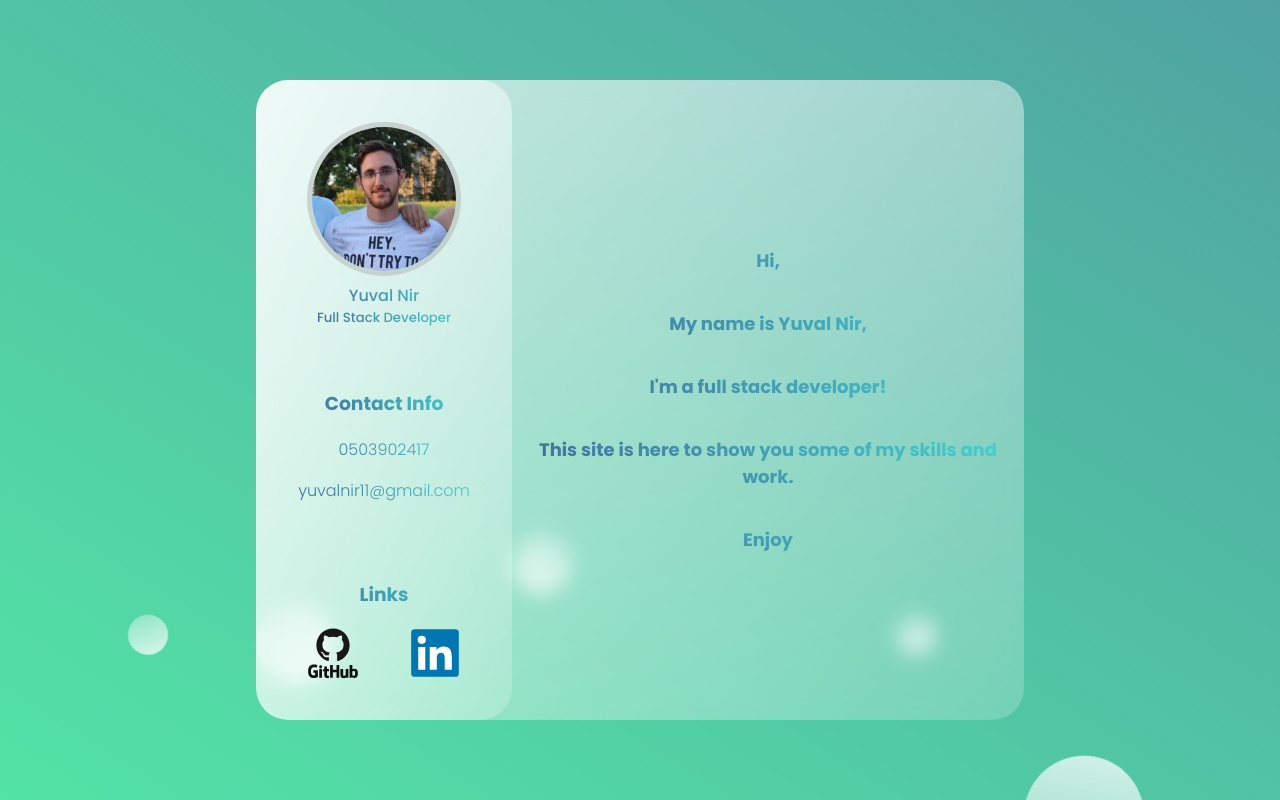
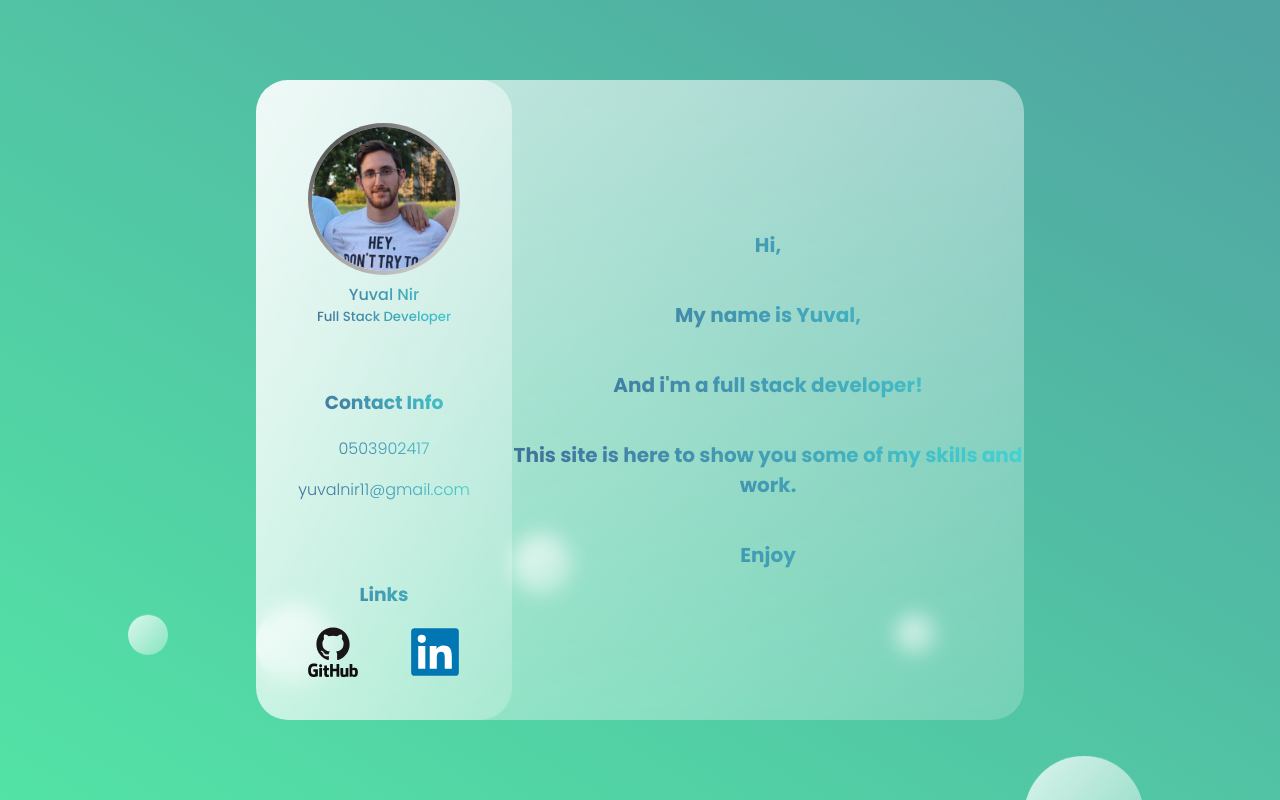
Before and after one commit to yuvalnir/myPortfolio, a React (Create React App) app: page / in a window 1280 px wide. Built offline with nearby package versions, Linux system fonts and the light colour scheme.

Commit message:
added intro animation and some more good stuff

```diff
--- a/src/App.css
+++ b/src/App.css
@@ -29,6 +29,13 @@
   100% {
     background-position: 0% 50%;
   }
+}
+
+.App h1 {
+  color: #426696;
+  background: -webkit-linear-gradient(45deg, #426696, #43d6d4);
+  -webkit-background-clip: text;
+  -webkit-text-fill-color: transparent;
 }
 
 .App h2, p {
@@ -84,8 +91,7 @@
   border-radius: 20px;
 } */
 
-.circle1, .circle2, .circle3, .circle4, .circle5, .circle6,
- .circle7, .circle8, .circle9, .circle10 {
+.circle-definition {
   background: white;
   background: linear-gradient(
     to right bottom,
@@ -187,8 +193,11 @@
 .user img {
   height: 9rem;
   width: 9rem;
-  border: 5px solid rgba(176, 177, 176, 0.5);
+  border: double 4px transparent;
   border-radius: 50%;
+  background-image: linear-gradient(white, white), radial-gradient(circle at top left, rgb(70, 69, 69),rgb(219, 219, 219));
+  background-origin: border-box;
+  background-clip: content-box, border-box;
 }
 
 .dashboard {
@@ -231,11 +240,11 @@ justify-content: space-evenly;
 
 @-webkit-keyframes circle {
   0%   { transform: translateY(0); }
-  100% { transform: translateY(-900px) rotate(600deg); }
+  100% { transform: translateY(-900px) /*rotate(600deg)*/; }
 }
 @keyframes circle {
   0%   { transform: translateY(0); }
-  100% { transform: translateY(-900px) rotate(600deg); }
+  100% { transform: translateY(-900px) /*rotate(600deg)*/; }
 }
 
 /* intro section */
@@ -248,7 +257,44 @@ justify-content: space-evenly;
 
 .intro h3 {
   font-weight: 600;
-  font-size: 18px;
+  font-size: 20px;
+}
+
+.intro-fade {
+  opacity: 0%;
+  position: relative;
+  -webkit-animation: words 2s ease-out;
+  animation:         words 2s ease-out;
+  animation-fill-mode: forwards;
+}
+
+.intro1 {
+  animation-delay: 0.25s;
+}
+
+.intro2 {
+  animation-delay: 0.5s;
+}
+
+.intro3 {
+  animation-delay: 0.75s;
+}
+
+.intro4 {
+  animation-delay: 1s;
+}
+
+.intro5 {
+  animation-delay: 1.25s;
+}
+
+@-webkit-keyframes words {
+  0% {bottom: -20px; opacity: 0%;}
+  100% {bottom: 0px; opacity: 100%;}
+}
+@keyframes words {
+  0% {bottom: -20px; opacity: 0%;}
+  100% {bottom: 0px; opacity: 100%;}
 }
 
 /* skill section */
@@ -263,6 +309,106 @@ justify-content: space-evenly;
 .skill-icon {
 padding: 20px;
 }
+
+/* projects section */
+
+.projects {
+  height: 80vh;
+  display: flex;
+  flex-direction: column;
+  position: relative;
+  align-content: space-evenly;
+  align-items: center;
+}
+
+/* project section */
+
+.project {
+  height: 200px;
+  width: 250px;
+  display: flex;
+  flex-direction: column;
+  align-items: center;
+  text-align: center;
+  justify-content: space-evenly;
+  background: rgba(255, 255, 255, 0.7);
+  border-radius: 2rem;
+  margin: 10px;
+  transition:  0.5s ease-out;
+}
+
+.project p {
+  font-weight: 500;
+}
+
+.project a {
+  position: relative;
+  text-decoration: none;
+  height: 100%;
+  width: 100%;
+  padding: 10px;
+}
+
+.project-name {
+  opacity: 1;
+  display: block;
+  position: absolute;
+  width: 100%;
+  height: auto;
+  transition: .5s ease;
+  top: 50%;
+  left: 50%;
+  transform: translate(-50%, -50%);
+  -ms-transform: translate(-50%, -50%);
+}
+
+.project-description {
+  transition: .5s ease;
+  opacity: 0;
+  position: absolute;
+  top: 50%;
+  left: 50%;
+  transform: translate(-50%, -50%);
+  -ms-transform: translate(-50%, -50%);
+  text-align: center;
+}
+
+.project-description p {
+  font-weight: 600;
+  background: -webkit-linear-gradient(45deg, #f79502, #43d6d4);
+  -webkit-background-clip: text;
+  -webkit-text-fill-color: transparent;
+}
+
+.project:hover {
+  background: rgba(0, 0, 0, 0.3);
+}
+
+.project:hover .project-description {
+  opacity: 100%;
+}
+
+.project:hover .project-name {
+  opacity: 0%;
+}
+
+/* farewell section */
+
+.farewell {
+  min-height: 80vh;
+  display: flex;
+  flex-direction: column;
+  justify-content: center;
+}
+
+.farewell-linkedin-div {
+  height: 35px;
+  width: 35px;
+
+}
+
+
+
 
 
 /* @media (prefers-reduced-motion: no-preference) {
--- a/src/App.js
+++ b/src/App.js
@@ -1,7 +1,9 @@
 import "./App.css";
 import Skills from "./components/Skills";
 import ProfilePic from "./images/ProfilePic.jpg";
-import Intro from "./components/Intro"
+import Intro from "./components/Intro";
+import Projects from "./components/Projects";
+import Farewell from "./components/Farewell";
 import { github, linkedin } from "./images/icons";
 
 function App() {
@@ -50,18 +52,20 @@ function App() {
                         {/* <h2>Here comes the content</h2> */}
                         <Intro></Intro>
                         <Skills></Skills>
+                        <Projects></Projects>
+                        <Farewell></Farewell>
                     </div>
                 </div>
-        <div className="circle1"></div>
-        <div className="circle2"></div>
-        <div className="circle3"></div>
-        <div className="circle4"></div>
-        <div className="circle5"></div>
-        <div className="circle6"></div>
-        <div className="circle7"></div>
-        <div className="circle8"></div>
-        <div className="circle9"></div>
-        <div className="circle10"></div>
+                <div className="circle1 circle-definition"></div>
+                <div className="circle2 circle-definition"></div>
+                <div className="circle3 circle-definition"></div>
+                <div className="circle4 circle-definition"></div>
+                <div className="circle5 circle-definition"></div>
+                <div className="circle6 circle-definition"></div>
+                <div className="circle7 circle-definition"></div>
+                <div className="circle8 circle-definition"></div>
+                <div className="circle9 circle-definition"></div>
+                <div className="circle10 circle-definition"></div>
             </div>
         </div>
     );
--- a/src/components/Intro.js
+++ b/src/components/Intro.js
@@ -1,12 +1,11 @@
-
 function Intro() {
-    return(
+    return (
         <div className="intro">
-            <h3>Hi,</h3>
-            <h3>My name is Yuval Nir,</h3>
-            <h3>I'm a full stack developer!</h3>
-            <h3>This site is here to show you some of my skills and work.</h3>
-            <h3>Enjoy</h3>
+            <h3 className="intro1 intro-fade">Hi,</h3>
+            <h3 className="intro2 intro-fade">My name is Yuval,</h3>
+            <h3 className="intro3 intro-fade">And i'm a full stack developer!</h3>
+            <h3 className="intro4 intro-fade">This site is here to show you some of my skills and work.</h3>
+            <h3 className="intro5 intro-fade">Enjoy</h3>
         </div>
     );
 }
```
Lines whose indentation alone changed are shown as unchanged.
